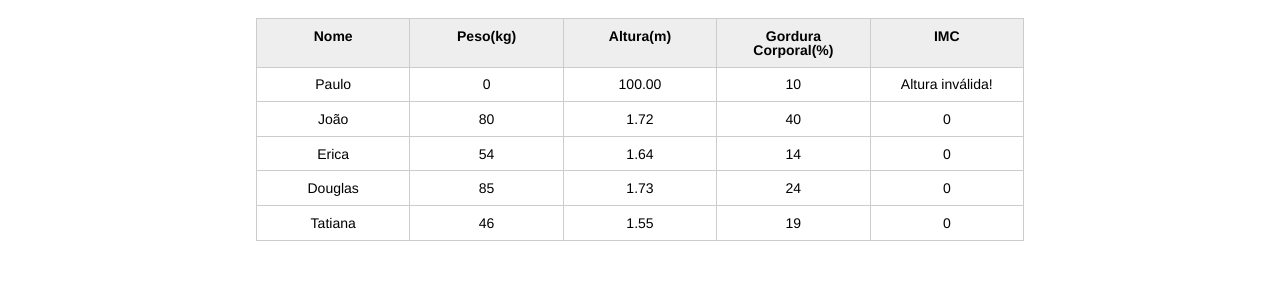
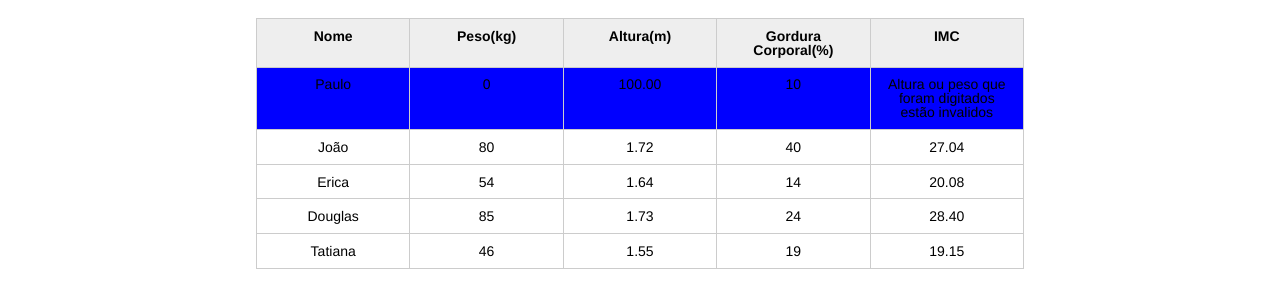
Before and after one commit to itarocks/ApiJavascript, a plain HTML site: page index.html in a window 1280 px wide. Shown: the part 123-430 px from the top of the page. Drawn offline with Linux system fonts and the light colour scheme.

Commit message:
Arrays, Loop e Estilos

```diff
--- a/css/index.css
+++ b/css/index.css
@@ -36,6 +36,9 @@ header .container:before{
 	width: 60%;
 	height: 100%;
 	margin: 0 auto;
+}
+.paciente-invalido {
+    background-color: blue;
 }
 
 section{
--- a/js/principal.js
+++ b/js/principal.js
@@ -3,8 +3,16 @@ var titulo = document.querySelector(".titulo");
 titulo.textContent = "Itamar Rocha";
 
 
-var paciente = document.querySelector("#primeiro-paciente");// dessa forma pegamos pelo id
-console.log(paciente);
+//var paciente = document.querySelector("#primeiro-paciente");// dessa forma pegamos pelo id
+//console.log(paciente);
+
+var pacientes = document.querySelectorAll(".paciente");
+
+
+for(var i = 0 ; i < pacientes.length; i++ ){
+
+	paciente = pacientes[i];
+
 	var tdPeso = paciente.querySelector(".info-peso");//dessa forma pegamos a classe
 	var peso = tdPeso.textContent;
 
@@ -22,18 +30,23 @@ if(peso <= 0 || peso >=1000 ){
 		console.log("Peso Inválido");
 		tdImc.textContent = "Peso inválida!";
 		pesoEhValido = false;
+		paciente.classList.add("paciente-invalido");
 	}
 
 	if (altura < 0 || altura > 3.00) {
 	    console.log("Altura inválida");
 	    tdImc.textContent = "Altura inválida!";
 	    alturaEhValida = false;
+	    paciente.classList.add("paciente-invalido");
 	}
 
 	if(pesoEhValido && alturaEhValida){
 
 		var imc = peso / (altura  * altura);
 		console.log('O valor do IMC é ' + imc );
-tdImc.textContent = imc;
+		tdImc.textContent = imc.toFixed(2);
+	}else{
 
+		tdImc.textContent = "Altura ou peso que foram digitados estão invalidos";
 	}
+}
```
Lines whose indentation alone changed are shown as unchanged.
